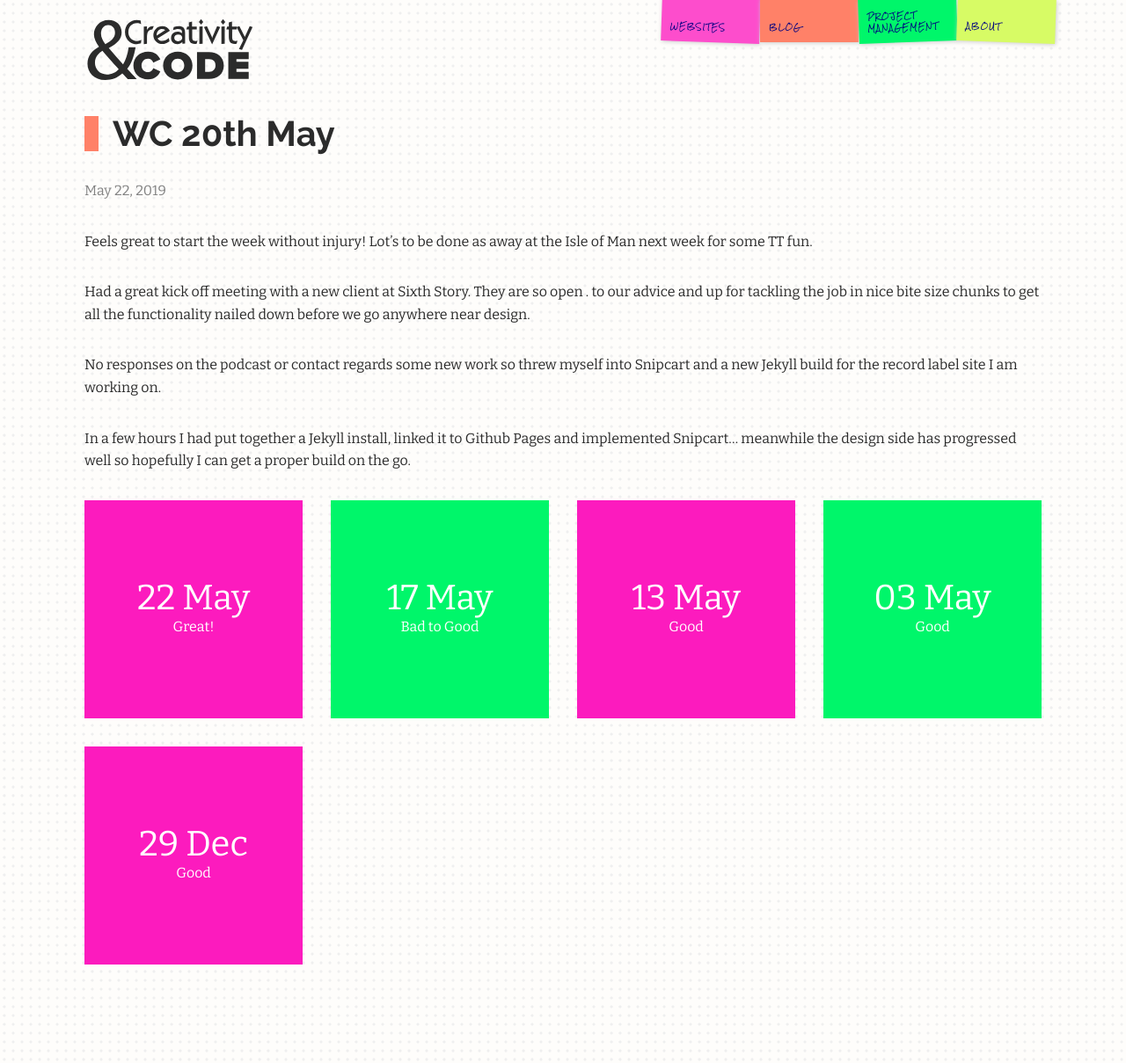
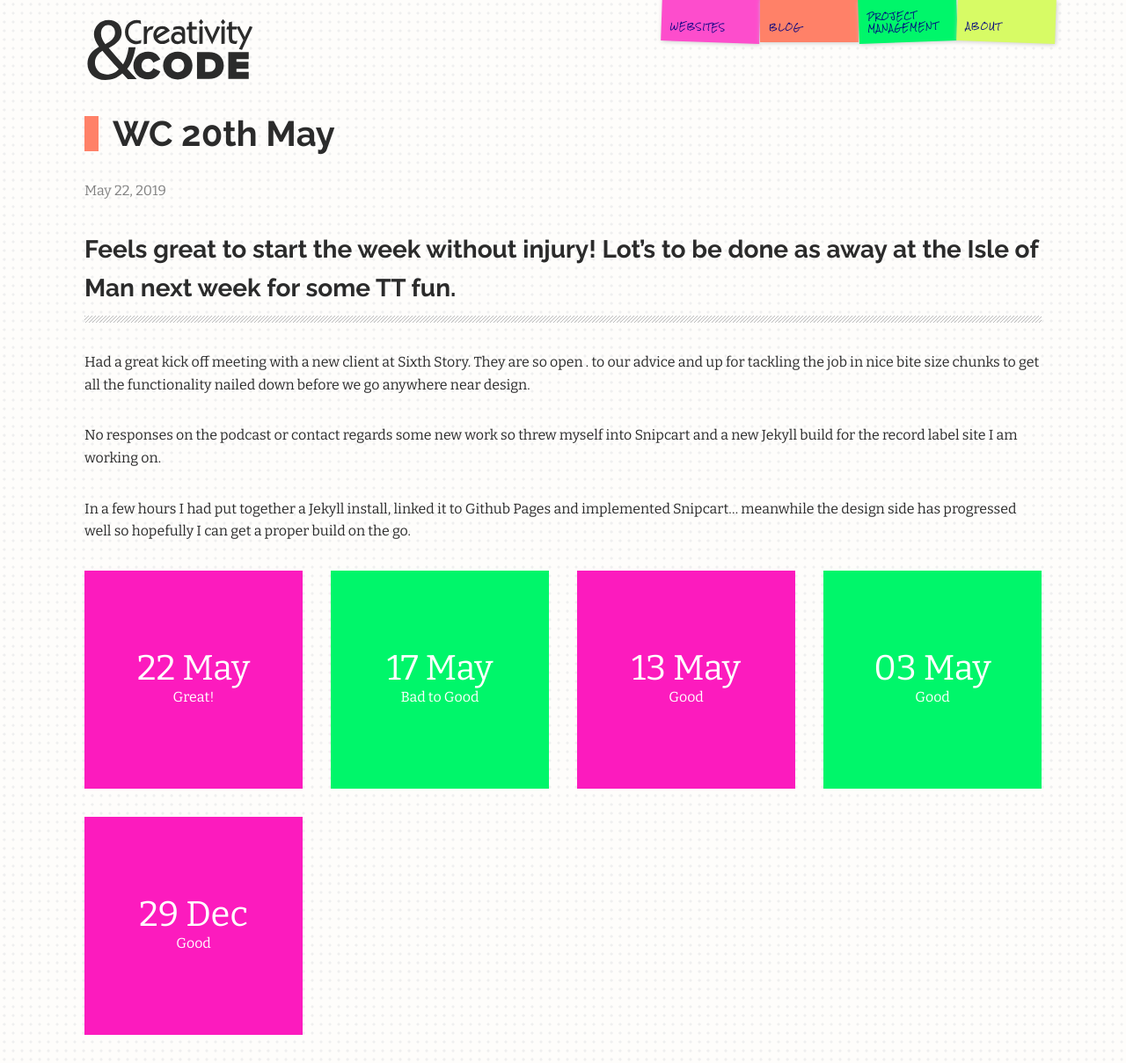
Before and after one commit to maxray/maxray.github.io, a Jekyll site: the page built from _weeknotes/wc-20th-may.markdown, in a window 1280 px wide. Shown: the whole page at 88% size. Built offline with Jekyll 4.4.1, drawn with Linux system fonts in a browser that asks for light colours.

Commit message:
Updated Wc 20th May

```diff
--- a/_weeknotes/wc-20th-may.markdown
+++ b/_weeknotes/wc-20th-may.markdown
@@ -4,7 +4,7 @@ date: 2019-05-22 19:14:00 Z
 weekvibe: Great!
 ---
 
-Feels great to start the week without injury! Lot's to be done as away at the Isle of Man next week for some TT fun.
+### Feels great to start the week without injury! Lot's to be done as away at the Isle of Man next week for some TT fun.
 
 Had a great kick off meeting with a new client at Sixth Story. They are so open . to our advice and up for tackling the job in nice bite size chunks to get all the functionality nailed down before we go anywhere near design.
 
```
